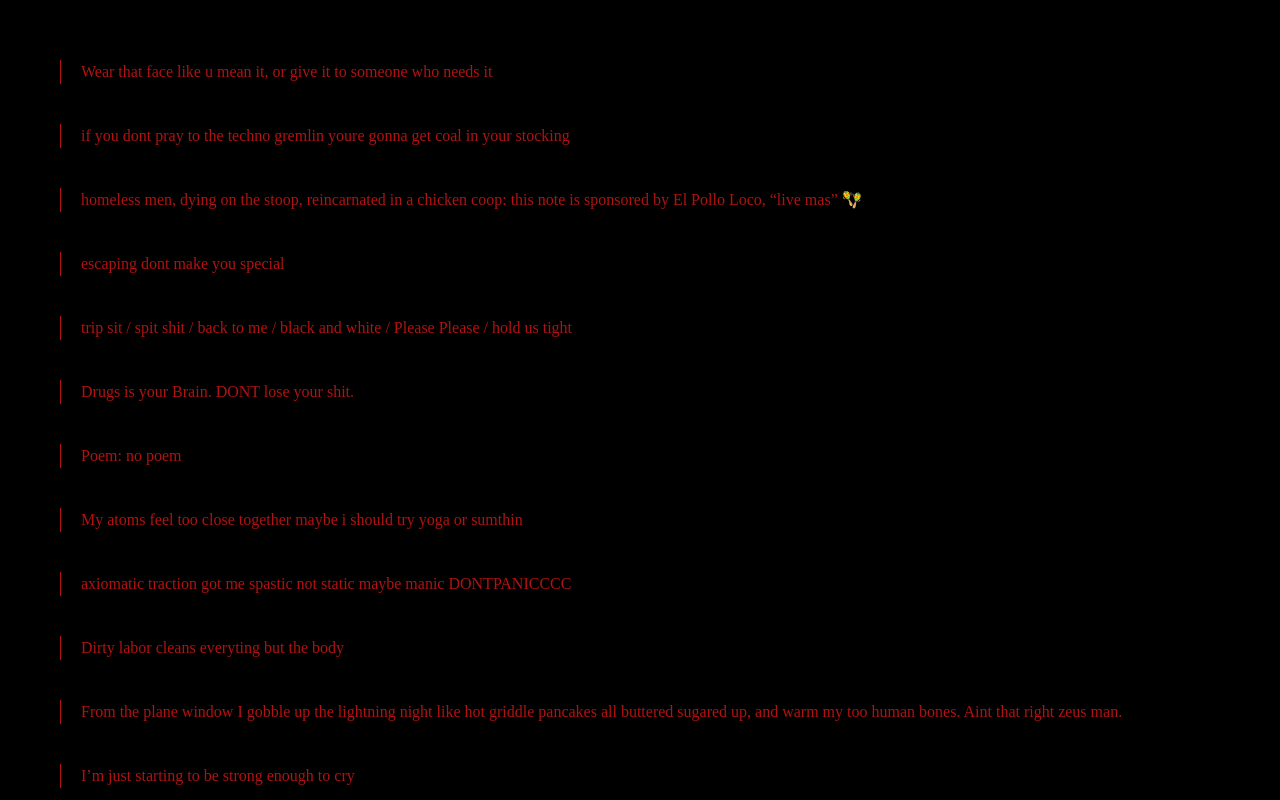
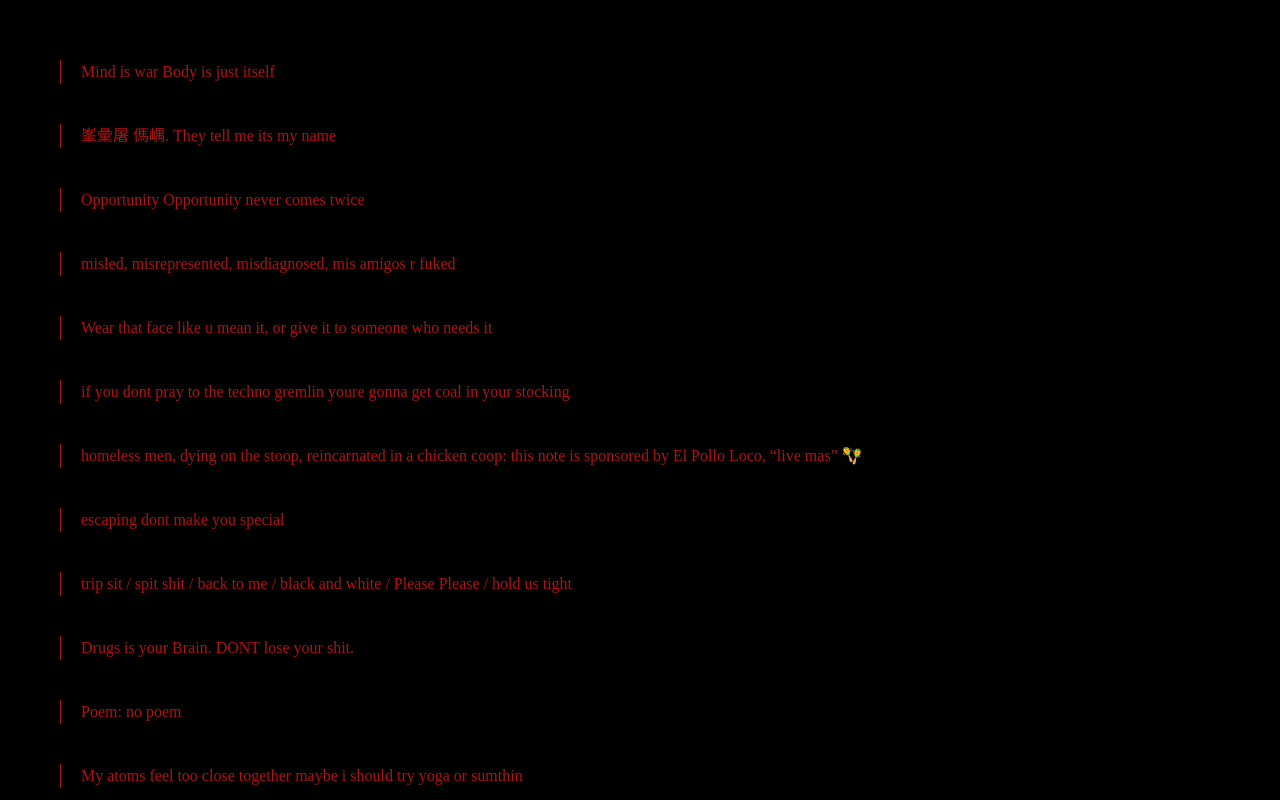
Before and after one commit to natekberg111/natekberg, a plain HTML site: page notes.html in a window 1280 px wide. Shown: the top 800 px of the page. Drawn offline with Linux system fonts and the light colour scheme.

Commit message:
update to procrastinations and notes

```diff
--- a/notes.html
+++ b/notes.html
@@ -31,6 +31,22 @@
 </head>
 
 <body>
+
+<div class="note">
+    <p>Mind is war Body is just itself</p>
+</div>
+
+<div class="note">
+    <p>峯彙屠 傌嵎. They tell me its my name </p>
+</div>
+
+<div class="note">
+    <p>Opportunity Opportunity never comes twice</p>
+</div>
+
+<div class="note">
+    <p>misled, misrepresented, misdiagnosed, mis amigos r fuked</p>
+</div>
 
 <div class="note">
     <p>Wear that face like u mean it, or give it to someone who needs it</p>
@@ -123,7 +139,7 @@
 </div>
 
 <div class="note">
-    <p>I drive a Dodge Ram Ford F-1776 baby suck my damn cowboy hat you libs</p>
+    <p>Open, Open /  I clap my hands and darkness comes</p>
 </div>
 
 <!-- duplicate note blocks freely -->
```
Also changed, not shown: index.html (+0 -1 lines).
